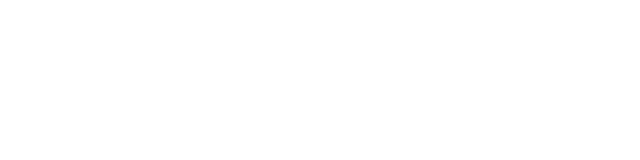
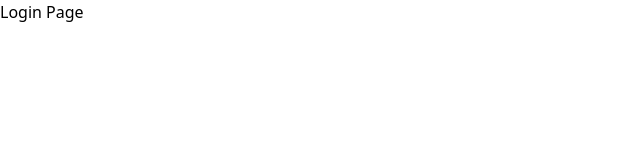
Before and after one commit to momin-riyadh/rnext-assignment-5, a React (Vite) app: page /login in a window 1280 px wide. Before the commit this address had no page. Shown: the top 160 px of the page, without its empty margins (0-640 px from the left). Built offline with nearby package versions, Linux system fonts and the light colour scheme.

Commit message:
fix and deploy  router

```diff
--- a/src/App.jsx
+++ b/src/App.jsx
@@ -1,11 +1,16 @@
 import {Routes, Route} from "react-router-dom";
 import HomePage from "./pages/HomePage.jsx";
+import LoginPage from "./pages/LoginPage.jsx";
 
 function App() {
 
     return (
         <Routes>
             <Route element={<HomePage/>} path="/" exact/>
+            <Route element={<LoginPage/>} path="/login"/>
+            <Route element={<HomePage/>} path="/"/>
+            <Route element={<HomePage/>} path="/"/>
+            <Route element={<HomePage/>} path="/"/>
         </Routes>
     )
 }
--- a/src/pages/LoginPage.jsx
+++ b/src/pages/LoginPage.jsx
@@ -0,0 +1,7 @@
+function LoginPage() {
+    return (
+        <div>Login Page</div>
+    );
+}
+
+export default LoginPage;
```
